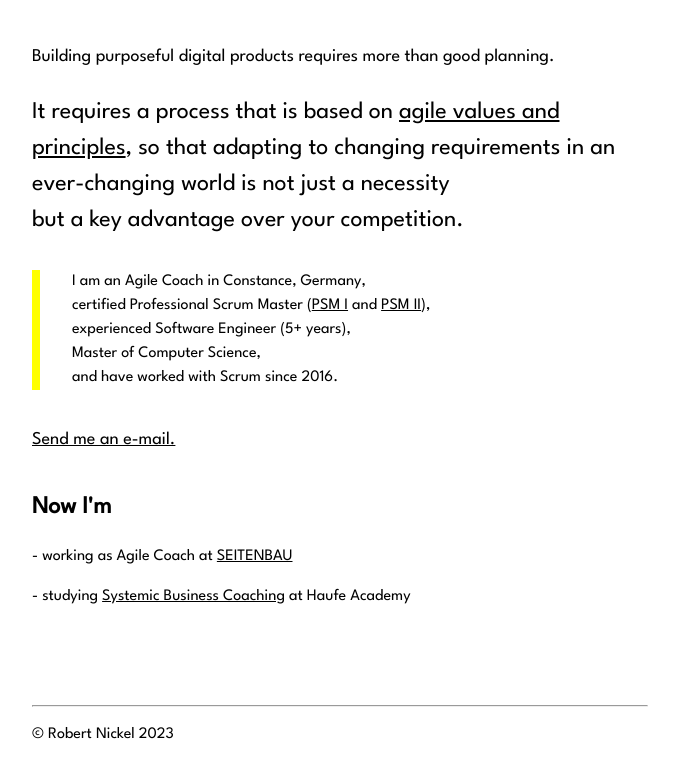
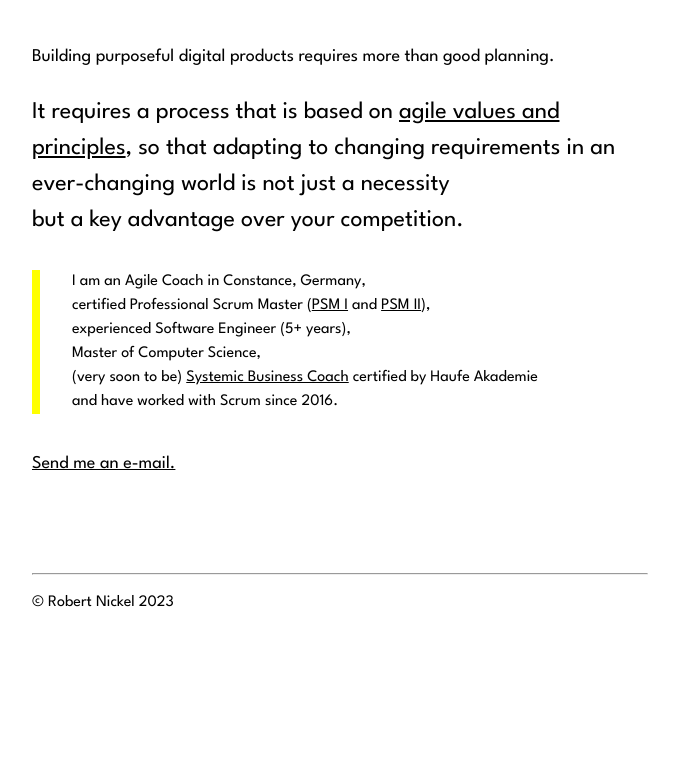
Before and after one commit to Robert-Nickel/robertnickel.online_3.0, a SvelteKit app: page / in a window 1280 px wide. Shown: the part 829-1592 px from the top of the page, without its empty margins (300-979 px from the left). After the commit the page ends 1460 px from the top, so only its background shows below. Built offline with nearby package versions, Linux system fonts and the light colour scheme.

Commit message:
removed now

```diff
--- a/src/routes/+page.svelte
+++ b/src/routes/+page.svelte
@@ -57,6 +57,11 @@
 			>),<br />
 			experienced Software Engineer (5+ years),<br />
 			Master of Computer Science,<br />
+			(very soon to be)
+			<a href="https://www.haufe-akademie.de/34218"
+				>Systemic Business Coach</a
+			>
+			certified by Haufe Akademie<br />
 			and have worked with Scrum since 2016.
 		</div>
 
@@ -66,17 +71,6 @@
 				>Send me an e-mail.</a
 			>
 		</p>
-
-
-		<div style="margin: auto;">
-			<h2>Now I'm</h2>
-			<p>- working as Agile Coach at <a href="https://www.seitenbau.com/">SEITENBAU</a></p>
-			<p>
-				- studying <a href="https://www.haufe-akademie.de/34218"
-					>Systemic Business Coaching</a
-				> at Haufe Academy
-			</p>
-		</div>
 
 		<hr style="margin-top: 6em;" />
 		<p>© Robert Nickel {currentYear}</p>
```
Also changed, not shown: src/routes/now/+page.svelte (deleted, +0 -9 lines).
